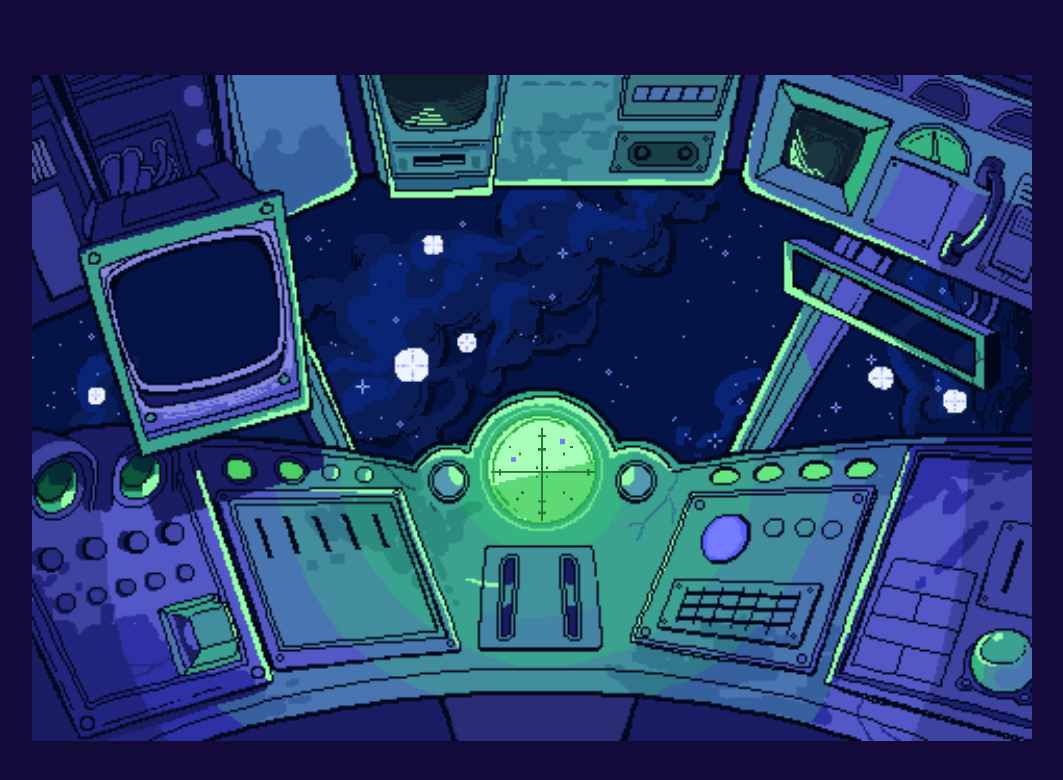
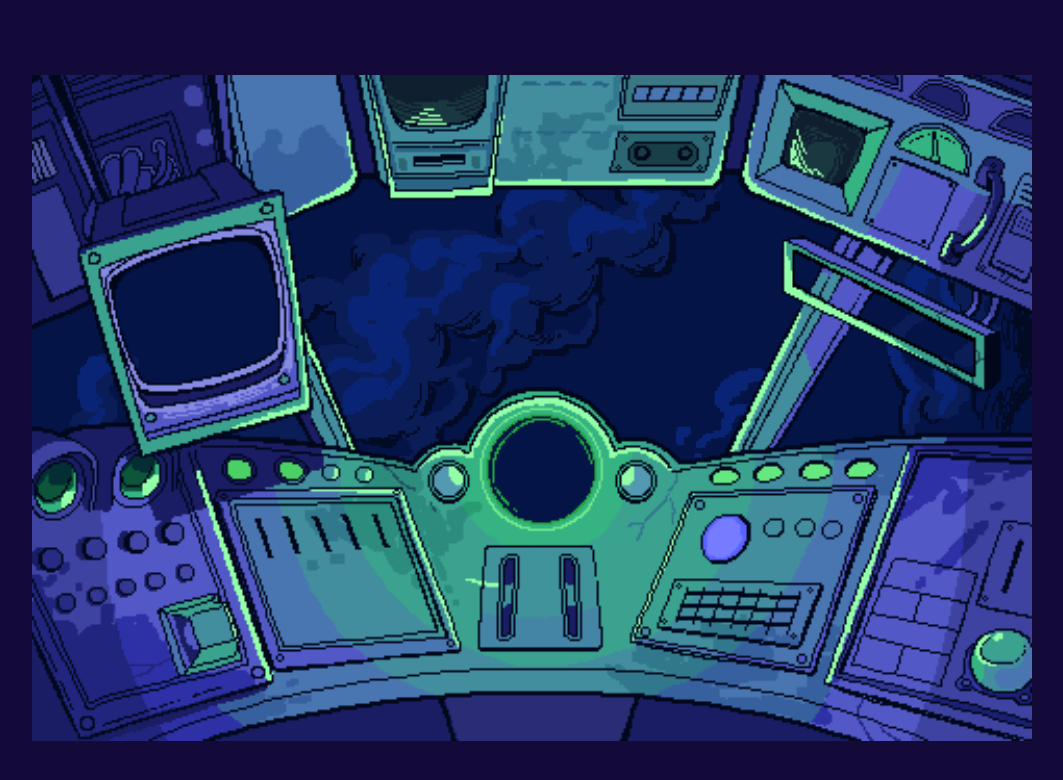
Before and after one commit to iesnoth/Trapped-in-Space, a plain HTML site: page index.html in a window 1280 px wide. Shown: the whole page, without its empty margins (108-1171 px from the left). Drawn offline with Linux system fonts and the light colour scheme.

Commit message:
lots of divs

```diff
--- a/index.html
+++ b/index.html
@@ -6,22 +6,25 @@
     <meta http-equiv="X-UA-Compatible" content="IE=edge">
     <meta name="viewport" content="width=device-width, initial-scale=1.0">
     <link rel="stylesheet" href="style.css">
-    <title>Document</title>
+    <title>Trapped in Space</title>
 </head>
 
 <body>
-
-    <!-- This will have a series of img links.
-    I'll have divs for each "panel" of buttons
-    Each panel will have a class,
-    each button will have an id -->
     <div id="container">
+        <!-- Console top -->
+        <div name="top panel" id="top">
+            <img id="top-bg" src="assets/desktop.png" alt="desktop top">
+            <div id="test"></div>
+        </div>
+        <!-- Console bottom -->
+        <div name="bottom panel" id="bottom">
+            <img id="bottom-bg" src="assets/desktopbottom.png" alt="desktop bottom">
+            <!-- Buggin out, figure out later -->
+            <!-- <img id="circleDash" src="assets\cir-anim2.gif" alt="circle dash"> -->
+        </div>
+        <!-- Background -->
+        <!-- <img id="stars" src="assets/stars.gif" alt="stars"> -->
         <img id="bg" src="assets/bg.png" alt="background">
-        <img id="top" src="assets/desktop.png" alt="desktop top">
-        <!-- <img id="button" src="assets/switch tl/on.png" alt="button"> -->
-        <img id="stars" src="assets/stars.gif" alt="stars">
-        <img id="bottom" src="assets/desktopbottom.png" alt="desktop bottom">
-        <img id="circleDash" src="assets\cir-anim2.gif" alt="circle dash">
     </div>
 </body>
 
--- a/style.css
+++ b/style.css
@@ -1,4 +1,4 @@
-html{
+html {
     background-color: rgb(20, 10, 58);
 }
 
@@ -19,35 +19,61 @@ body {
     justify-items: center;
 }
 
-#bg, #top, #bottom {
+#bg,
+#top,
+#bottom {
     position: absolute;
     width: 100%;
-    height:auto
+    height: auto
 }
+
+
+
+#stars {
+    z-index: 2;
+}
+
+#bg {
+    z-index: 1;
+}
+
+#top {
+    position:relative;
+    width:100%;
+    z-index: 5;
+    height:50%;
+}
+
+#top-bg,
+#bottom-bg{
+    width:100%;
+}
+
+#bottom {
+    z-index: 4;
+    width:100%;
+    height:50%;
+}
+
 /* doesn't scale well */
-#circleDash{
+/* #circleDash {
     z-index: 3;
     width: 140px;
     height: 140px;
     position: absolute;
     top: 49%;
     left: 44%;
-}
+} */
 
-#stars{
-    z-index:2;
-}
+/* Button Divs */
 
-#bg{
-    z-index: 1;
-}
-
-#top {
-    z-index: 5;
-}
-
-#bottom {
-    z-index: 4;
+#test{
+    position:absolute;
+    top:50%;
+    z-index: 6;
+    color: blueviolet;
+    width:110px;
+    height:110px;
 }
 
 /* #button {
@@ -69,7 +95,8 @@ body {
         right: 0;
 
     }
-    #container{
+
+    #container {
         margin: 0px;
 
     }
```
